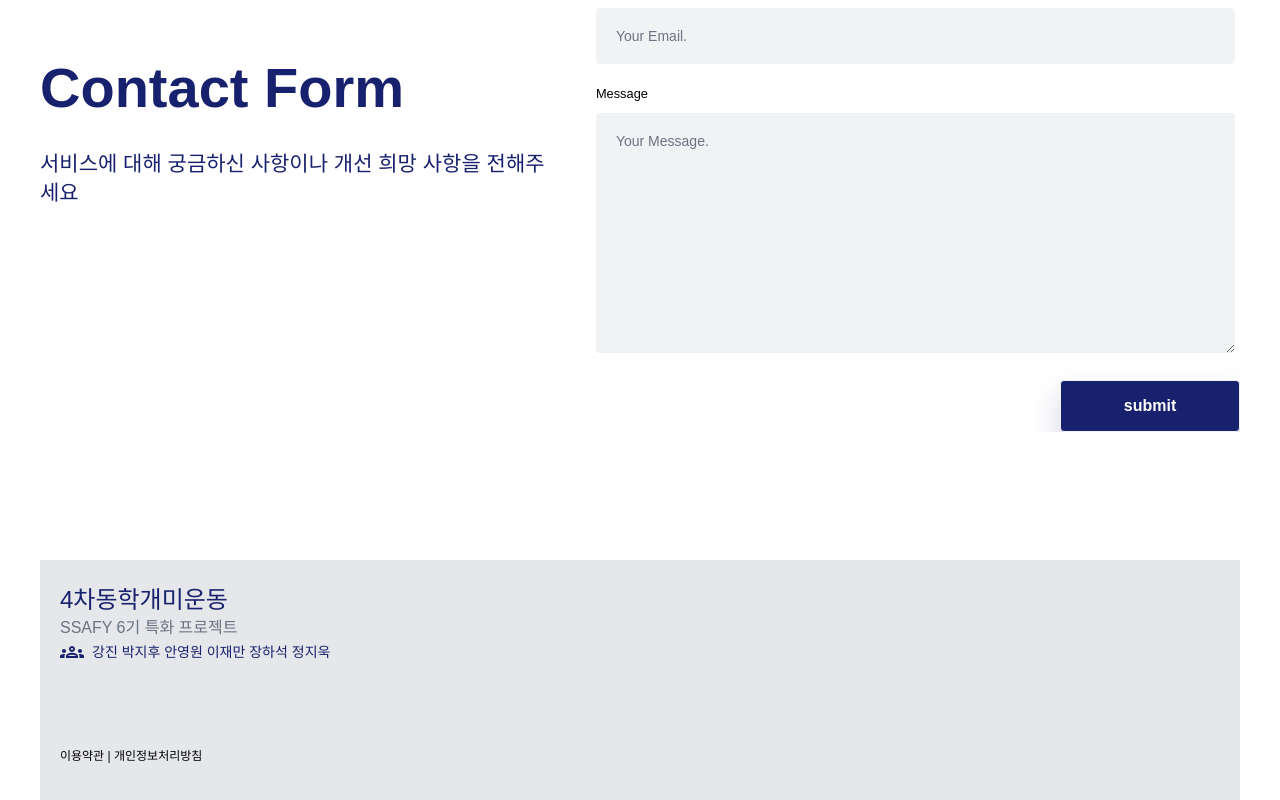
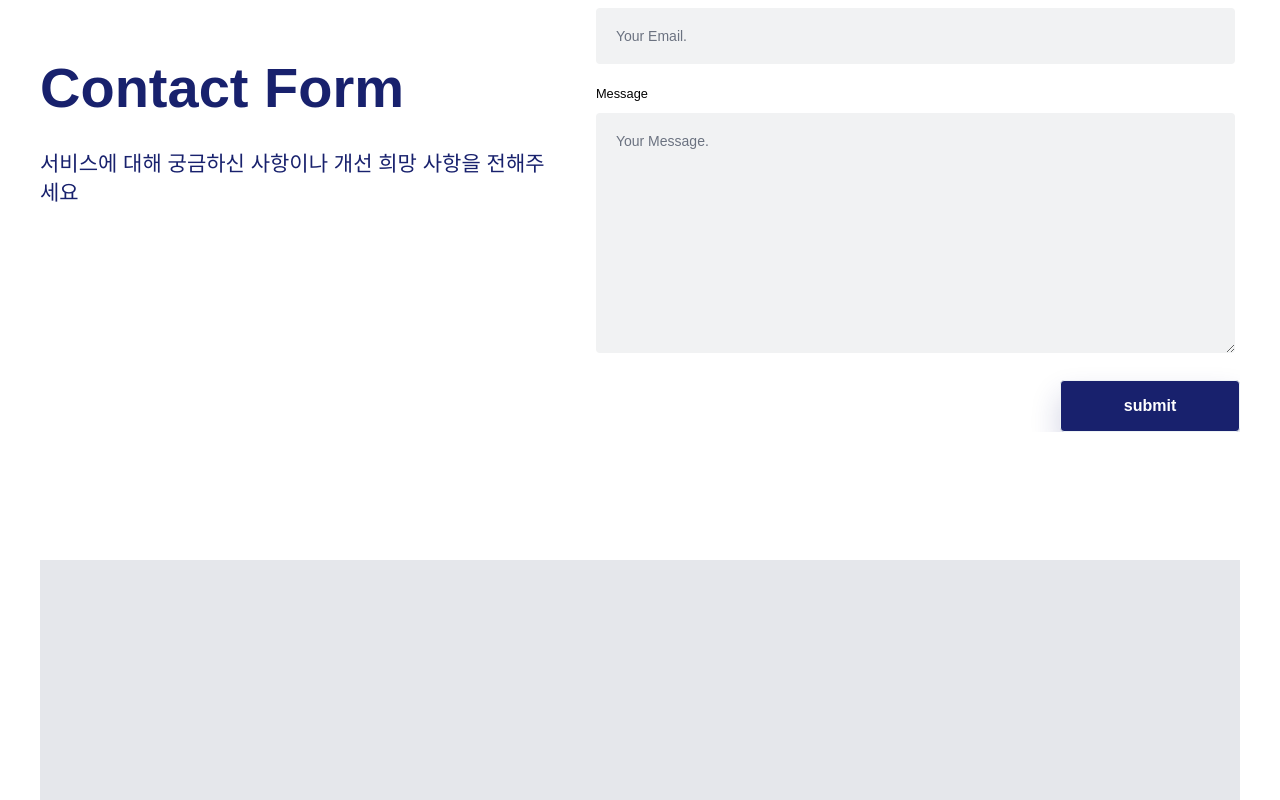
Before and after one commit to jjw0716/jrstock, a React (Create React App) app in the folder front_end/: page / in a window 1280 px wide. Shown: the part 3214-4014 px from the top of the page. Built offline with nearby package versions, Linux system fonts and the light colour scheme.

Commit message:
hotfix: Erased privacy (커뮤니티 배포를 위해 개인정보 삭제)

```diff
--- a/front_end/src/components/Landing/Footer.jsx
+++ b/front_end/src/components/Landing/Footer.jsx
@@ -4,7 +4,7 @@ import { ReactComponent as Group } from "../../assets/group.svg";
 export default function Footer() {
   return (
     <div className="h-60 w-full bg-gray-200 border-t-4 grid md:grid-cols-2 p-5">
-      <div className="col-span-1 flex flex-col">
+      {/* <div className="col-span-1 flex flex-col">
         <h1 className="text-2xl text-primary">4차동학개미운동</h1>
         <p className="text-gray-500 ">SSAFY 6기 특화 프로젝트</p>
         <p className="text-primary text-sm flex items-center gap-2">
@@ -17,7 +17,7 @@ export default function Footer() {
         <Link to="terms">이용약관</Link>
         <span> | </span>
         <Link to="privacy">개인정보처리방침 </Link>
-      </div>
+      </div> */}
     </div>
   );
 }
```
